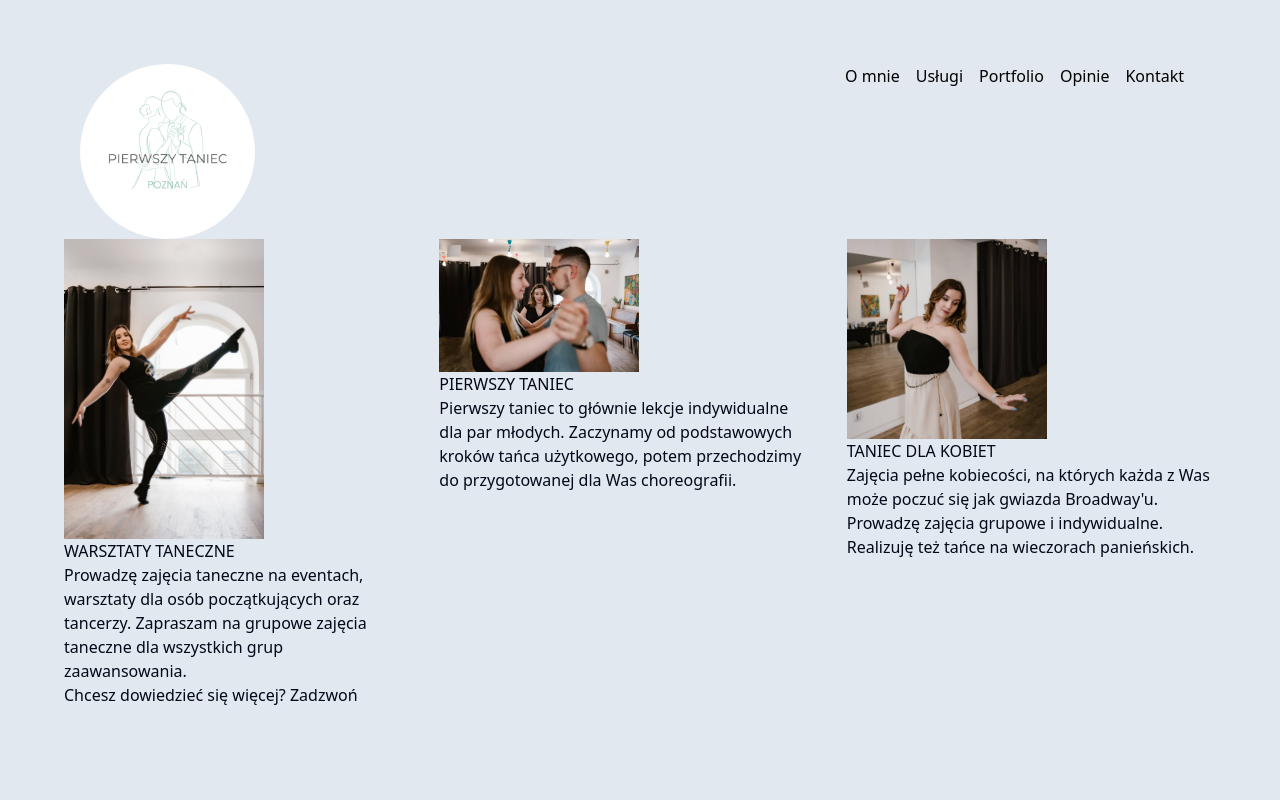
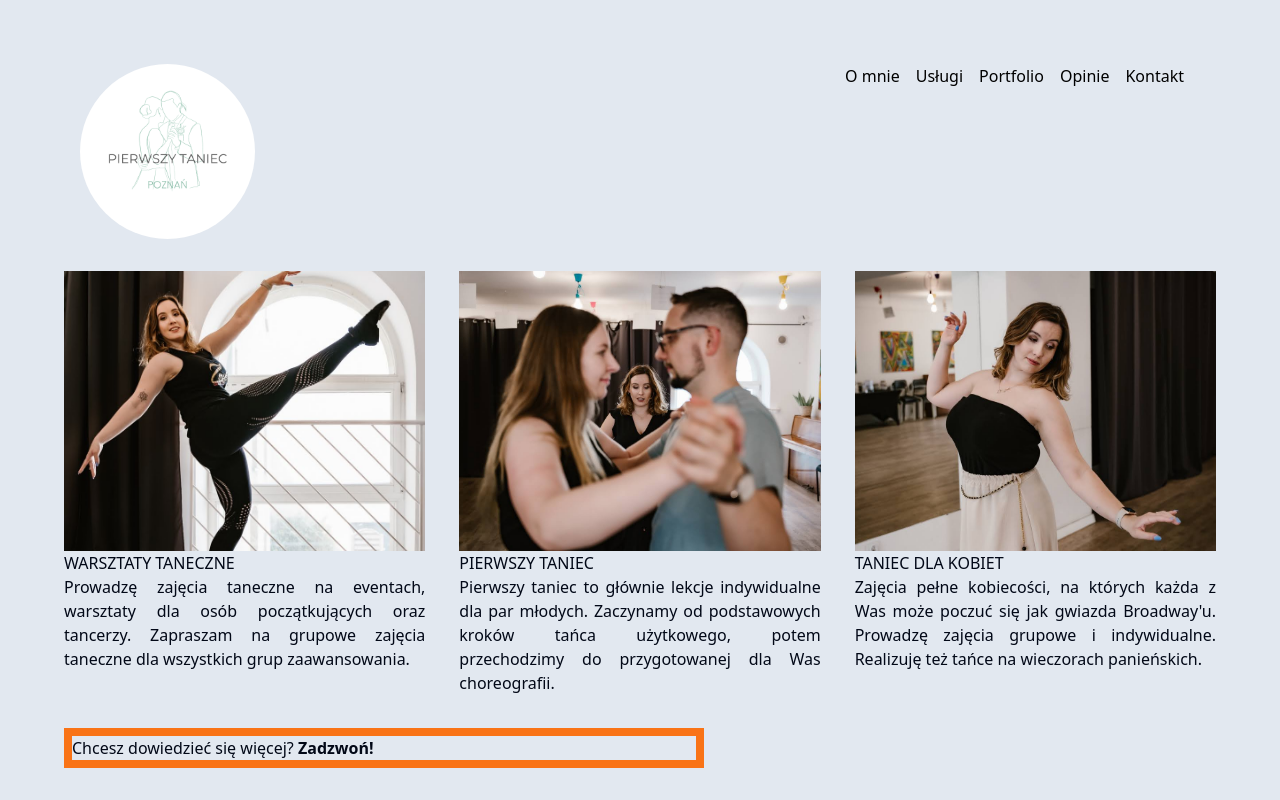
Before and after one commit to kainpets/marta-strona, a Next.js app: page /uslugi in a window 1280 px wide. Built offline with nearby package versions, Linux system fonts and the light colour scheme.

Commit message:
uslugi section

```diff
--- a/src/app/page.tsx
+++ b/src/app/page.tsx
@@ -1,20 +1,23 @@
 import MainNav from "@/components/ui/MainNav"
 import Image from "next/image"
+import juliaMilosz from "/public/Julia&Miłosz_672.jpg"
 
 export default function Home() {
   return (
     <main className="overflow-hidden text-white px-16 pt-16 max-w-screen-2xl m-auto">
       <Image
-      src="/Julia&Miłosz_672.jpg"
-      alt="Zakochana para"
-      fill={true}
-      priority
-      style={{objectFit: "cover", zIndex: -1, width: "100%", height: "100%"}}
+        src={juliaMilosz}
+        alt="Zakochana para"
+        fill={true}
+        priority
+        quality={100}
+        placeholder="blur"
+        style={{ objectFit: "cover", zIndex: -1, width: "100%", height: "100%" }}
       />
       <MainNav />
       <div className="flex flex-col max-w-sm ">
-      <h1 className="text-6xl leading-relaxed font-bold">Pierwszy Taniec Poznań</h1>
-      <h5 className="text-3xl leading-snug">ABY PIERWSZY TANIEC <br></br> BYŁ DLA WAS PRZYGODĄ</h5>
+        <h1 className="text-6xl leading-relaxed font-bold">Pierwszy Taniec Poznań</h1>
+        <h5 className="text-3xl leading-snug">ABY PIERWSZY TANIEC <br></br> BYŁ DLA WAS PRZYGODĄ</h5>
       </div>
     </main>
   )
--- a/src/app/uslugi/page.tsx
+++ b/src/app/uslugi/page.tsx
@@ -5,26 +5,46 @@ import Link from "next/link"
 function Uslugi() {
   return (
     <div className="bg-slate-200 w-screen min-h-screen ">
-    <main className="max-w-screen-2xl m-auto pt-16 px-16 ">
+      <main className="max-w-screen-2xl m-auto pt-16 px-16">
         <SideNav />
-      <div className="flex flex-row gap-8">
-        <div>
-          <Image src="/martanogadogory.JPG" alt="Marta tańczy z nogą uniesioną do góry" width={200} height={200} />
+        <div style={{
+          display: "grid",
+          gridGap: "34px",
+          gridTemplateColumns: "repeat(auto-fit, minmax(200px, auto))",
+          paddingTop: "2rem",
+          alignItems: "baseline",
+        }}>
+          <div style={{ position: "relative", height: "400px" }}>
+            <Image src="/martanogadogory.JPG" alt="Marta tańczy z nogą uniesioną do góry" width={200} height={200} sizes="33vw" style={{
+              objectFit: "cover",
+              width: "100%",
+              height: "70%"
+            }} />
             <h2>WARSZTATY TANECZNE</h2>
-          <p>Prowadzę zajęcia taneczne na eventach, warsztaty dla osób początkujących oraz tancerzy. Zapraszam na grupowe zajęcia taneczne dla wszystkich grup zaawansowania. </p>
+            <p className="text-justify">Prowadzę zajęcia taneczne na eventach, warsztaty dla osób początkujących oraz tancerzy. Zapraszam na grupowe zajęcia taneczne dla wszystkich grup zaawansowania. </p>
           </div>
-        <div>
-          <Image src="/martaradzi.JPG" alt="Marta tańczy z nogą uniesioną do góry" width={200} height={200} />
+          <div style={{ position: "relative", height: "400px" }}>
+            <Image src="/martaradzi.JPG" alt="Para tańczy na pierwszym planie, Marta doradza w tle" width={200} height={200} sizes="33vw" style={{
+              objectFit: "cover",
+              width: "100%",
+              height: "70%"
+            }} />
             <h2>PIERWSZY TANIEC</h2>
-          <p>Pierwszy taniec to głównie lekcje indywidualne dla par młodych. Zaczynamy od podstawowych kroków tańca użytkowego, potem przechodzimy do przygotowanej dla Was choreografii. </p>
+            <p className="text-justify">Pierwszy taniec to głównie lekcje indywidualne dla par młodych. Zaczynamy od podstawowych kroków tańca użytkowego, potem przechodzimy do przygotowanej dla Was choreografii. </p>
           </div>
-        <div>
-          <Image src="/martalabedz.JPG" alt="Marta tańczy z nogą uniesioną do góry" width={200} height={200} />
+          <div style={{ position: "relative", height: "400px" }}>
+            <Image src="/martalabedz.JPG" alt="Marta tańczy we wdzięcznej pozie" width={200} height={200} sizes="33vw" style={{
+              objectFit: "cover",
+              width: "100%",
+              height: "70%"
+            }} />
             <h2>TANIEC DLA KOBIET</h2>
-          <p>Zajęcia pełne kobiecości, na których każda z Was może poczuć się jak gwiazda Broadway&apos;u. Prowadzę zajęcia grupowe i indywidualne. Realizuję też tańce na wieczorach panieńskich.</p>
+            <p className="text-justify">Zajęcia pełne kobiecości, na których każda z Was może poczuć się jak gwiazda Broadway&apos;u. Prowadzę zajęcia grupowe i indywidualne. Realizuję też tańce na wieczorach panieńskich.</p>
           </div>
         </div>
-      <h3 className="text-bold">Chcesz dowiedzieć się więcej? <Link href="/kontakt">Zadzwoń</Link></h3>
+        <div className=" sm:fixed sm:bottom-8 border-8 border-solid border-orange-500 margin-auto w-2/4 ">
+          <h3 >Chcesz dowiedzieć się więcej? <Link href="/kontakt" className="font-bold">Zadzwoń!</Link></h3>
+        </div>
       </main>
     </div>
   )
```
Lines whose indentation alone changed are shown as unchanged.
